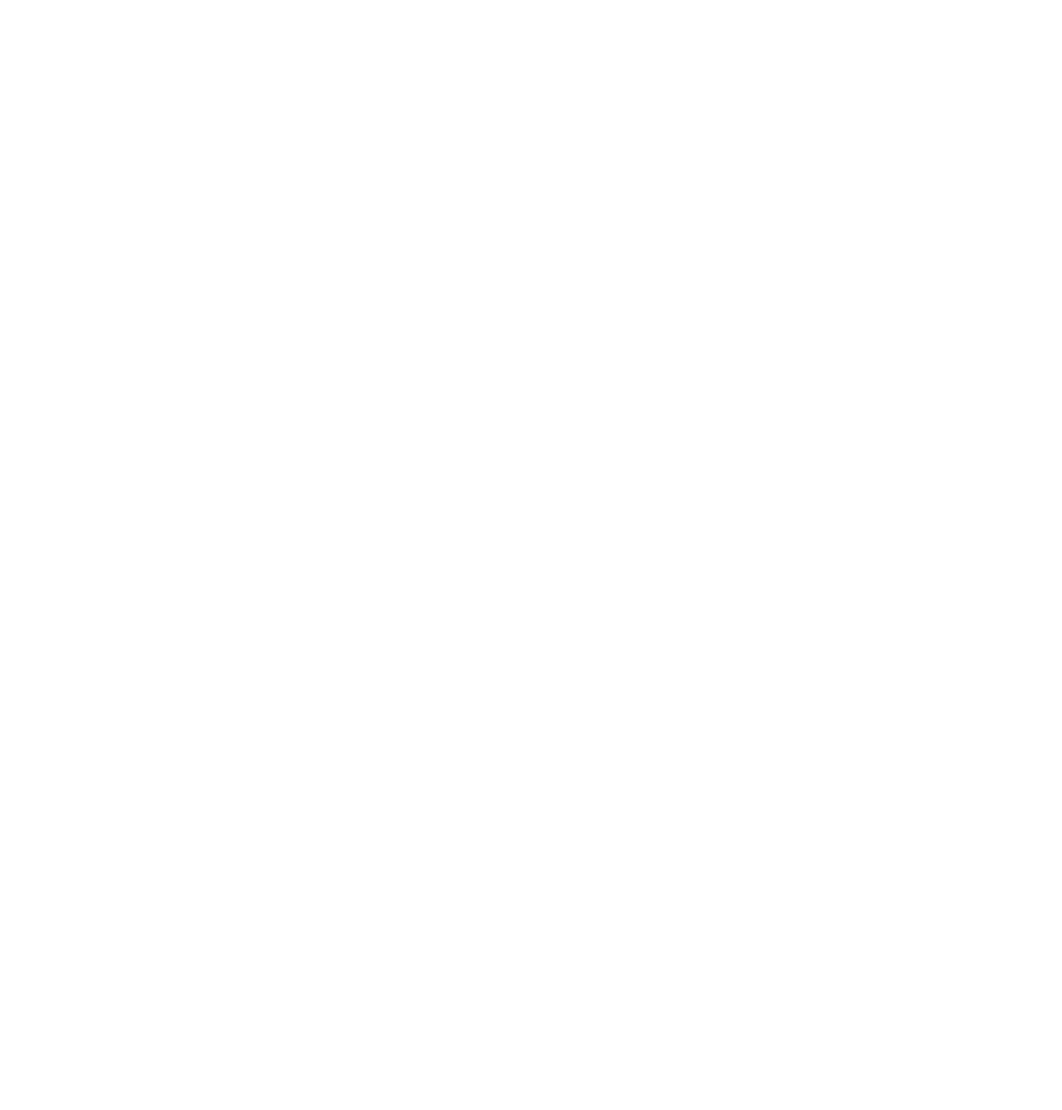
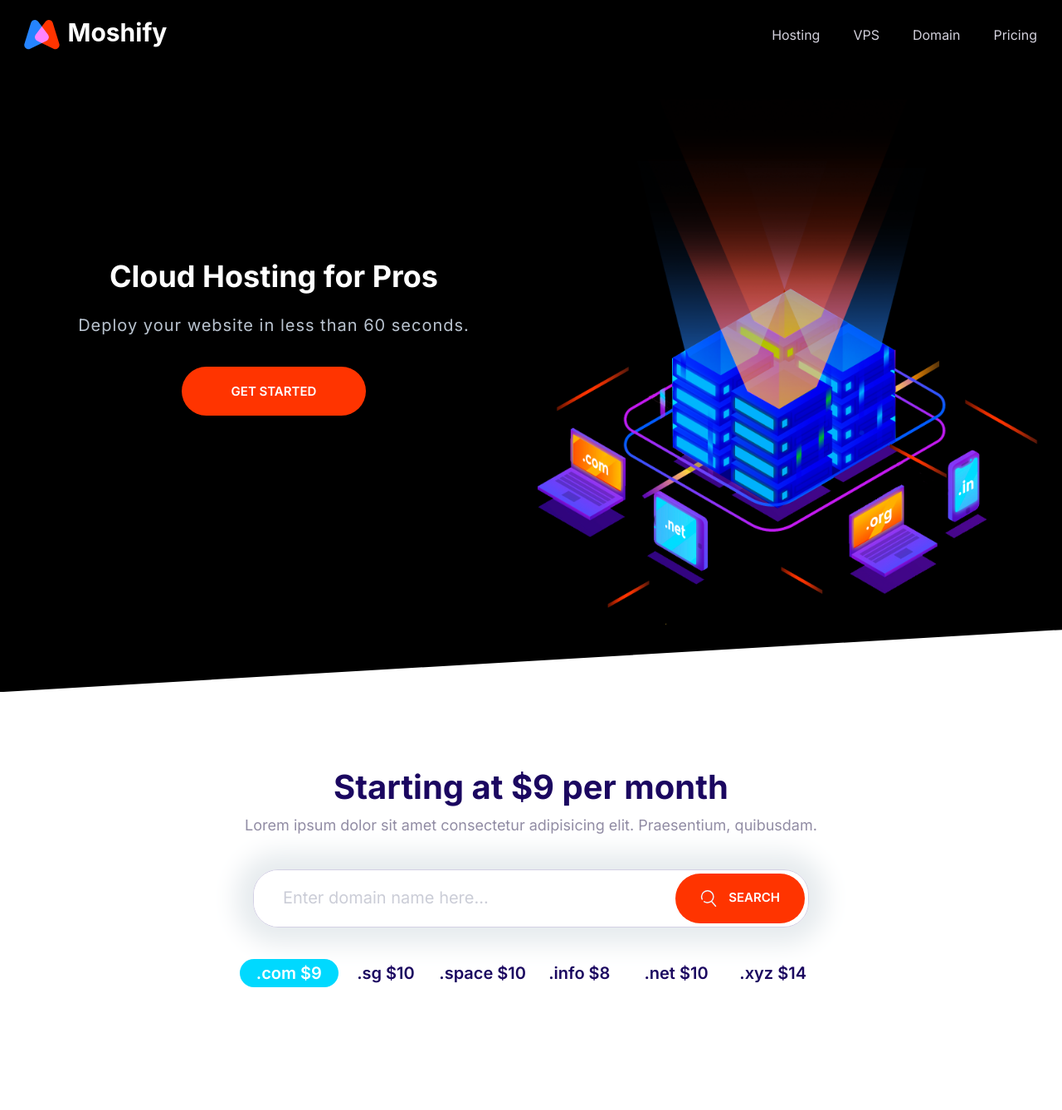
Before and after one commit to lopatov/moshify, a website built with Parcel: page index.html in a window 1280 px wide. Shown: the whole page at 83% size. Before the commit the page ends 800 px from the top, so only its background shows below. Built offline with nearby package versions, Linux system fonts and the light colour scheme.

Commit message:
Added parcel.

```diff
--- a/index.html
+++ b/index.html
@@ -14,5 +14,64 @@
     <link rel="stylesheet" href="css/normalize.css" />
     <link rel="stylesheet" href="css/styles.css" />
   </head>
-  <body></body>
+  <body>
+    <header>
+      <nav class="nav collapsible">
+        <a class="nav__brand" href="/"><img src="images/logo.svg" alt="" /></a>
+
+        <svg class="icon icon--white nav__toggler">
+          <use xlink:href="images/sprite.svg#menu"></use>
+        </svg>
+        <ul class="list nav__list collapsible__content">
+          <li class="nav__item"><a href="#">Hosting</a></li>
+          <li class="nav__item"><a href="#">VPS</a></li>
+          <li class="nav__item"><a href="#">Domain</a></li>
+          <li class="nav__item"><a href="#">Pricing</a></li>
+        </ul>
+      </nav>
+      <script src="js/main.js"></script>
+    </header>
+    <section class="block block--dark block--skewed-left hero">
+      <div class="continer grid grid--1x2">
+        <header class="block__header hero__cotent">
+          <h1 class="block__heading">Cloud Hosting for Pros</h1>
+          <p class="hero__tagline">
+            Deploy your website in less than 60 seconds.
+          </p>
+          <a href="#" class="btn btn--accent btn--streched">GET STARTED</a>
+        </header>
+        <img class="hero__image" src="images/banner.png" alt="" />
+      </div>
+    </section>
+    <section class="block container block-domain">
+      <header class="block__header">
+        <h2>Starting at $9 per month</h2>
+        <p>
+          Lorem ipsum dolor sit amet consectetur adipisicing elit. Praesentium,
+          quibusdam.
+        </p>
+        <div class="input-group">
+          <input
+            type="text"
+            class="input"
+            placeholder="Enter domain name here..."
+          />
+          <button class="btn btn--accent">
+            <svg class="icon icon--white">
+              <use xlink:href="images/sprite.svg#search"></use>
+            </svg>
+            search
+          </button>
+        </div>
+      </header>
+      <ul class="list block-domain__prices">
+        <li><span class="badge badge--secondary">.com $9</span></li>
+        <li>.sg $10</li>
+        <li>.space $10</li>
+        <li>.info $8</li>
+        <li>.net $10</li>
+        <li>.xyz $14</li>
+      </ul>
+    </section>
+  </body>
 </html>
```
Also changed, not shown: package.json (added, +14 -0 lines), 2 other files.
